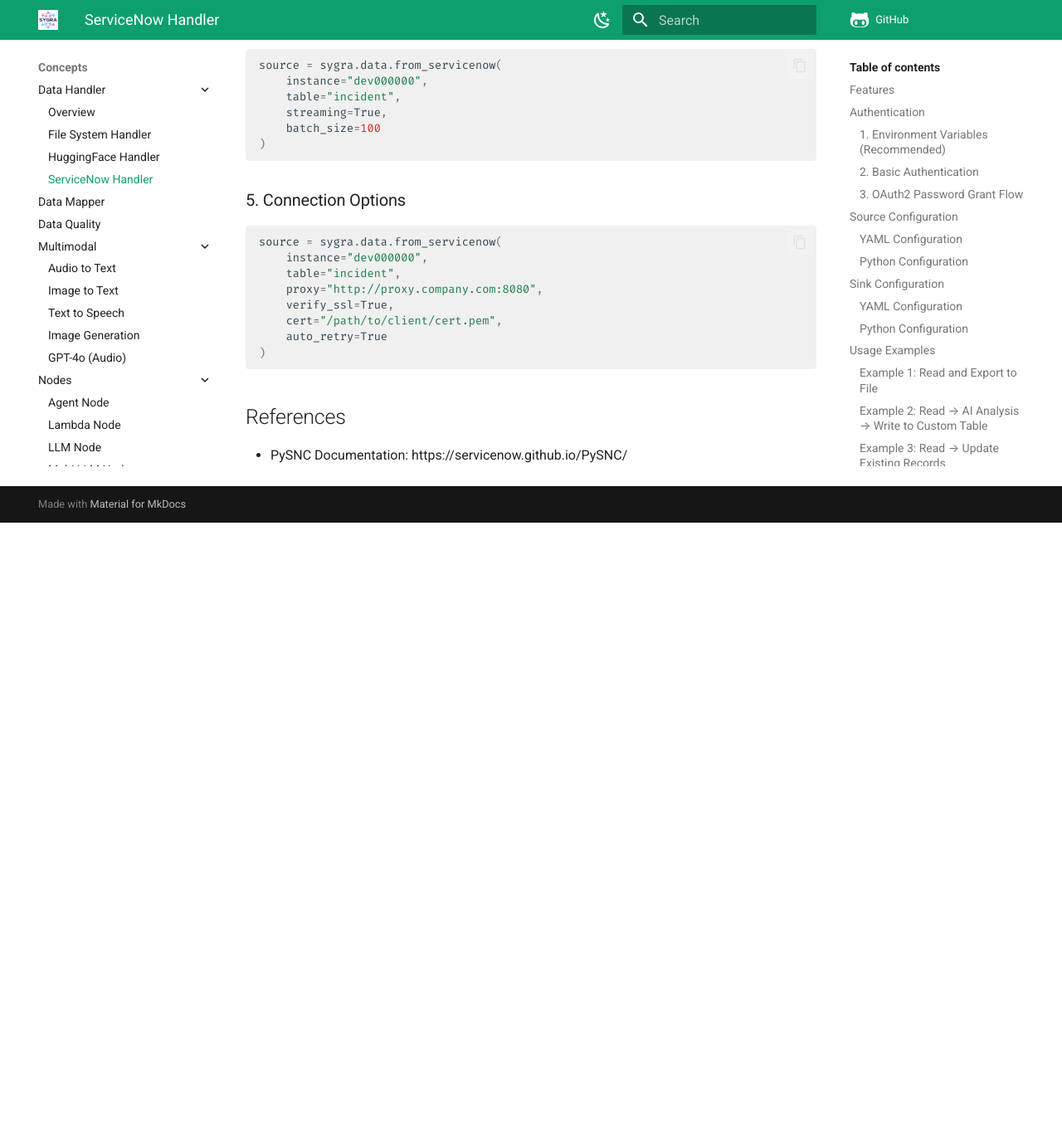
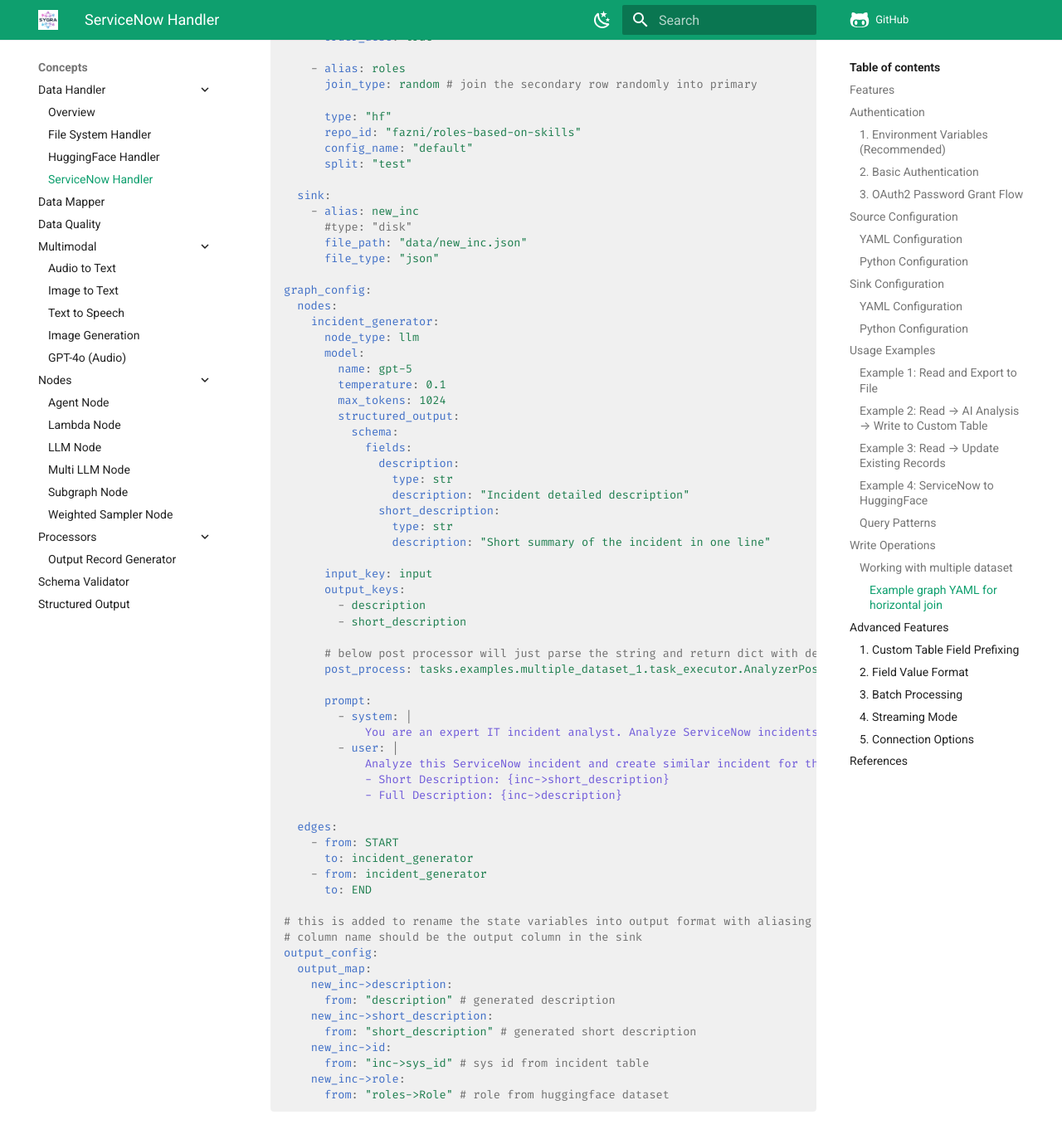
Before and after one commit to ServiceNow/SyGra, an MkDocs documentation site: the page built from docs/concepts/data_handler/servicenow.md, in a window 1280 px wide and 1400 px high, scrolled down 10664 px. Shown: the top 1379 px of the window at 83% size. Built offline with MkDocs 1.6.1 and Material for MkDocs 9.7.7, drawn with Linux system fonts in a browser that asks for light colours; comment, search, counter and statistics services are not loaded; before the commit the page ends 11294 px from its top, so only the background shows below that; some of the changed text lies outside the part shown.

Commit message:
document update for yaml example

````diff
--- a/docs/concepts/data_handler/servicenow.md
+++ b/docs/concepts/data_handler/servicenow.md
@@ -436,6 +436,106 @@
 * `primary_key`: Signifies the column of the primary dataset which should match with other dataset column `join_key` when join type is `column`
 * `join_key`: Signifies the column of other dataset which should match with primary dataset column `primary_key` when join type is `column`
 
+##### Example graph YAML for horizontal join
+- Here each primary row is picked and merged(column wise) with one random row from secondary, generates 10 records only.
+- If join_type of secondary is changed to `cross`, each primary row is joined with each secondary row, generates 10 x n rows.
+- If join_type of secondary is changed to `sequential`, each primary row is joined with one secondary row sequentially, generates 10 rows.
+- Example for join_type `column` is given at `tasks/examples/multiple_dataset`
+```yaml
+# This graph config explains how incidents can be created for a role
+# as it is random horizontal join, the output record count is same as incident table(10)
+data_config:
+  id_column: sys_id
+  source:
+    - alias: inc
+      join_type: primary
+
+      type: servicenow
+      table: incident
+
+      filters:
+        active: "true"
+        priority: ["1", "2"]
+
+      fields:
+        - sys_id
+        - short_description
+        - description
+
+      limit: 10
+
+      order_by: sys_created_on
+      order_desc: true
+
+    - alias: roles
+      join_type: random # join the secondary row randomly into primary
+
+      type: "hf"
+      repo_id: "fazni/roles-based-on-skills"
+      config_name: "default"
+      split: "test"
+
+  sink:
+    - alias: new_inc
+      #type: "disk"
+      file_path: "data/new_inc.json"
+      file_type: "json"
+
+graph_config:
+  nodes:
+    incident_generator:
+      node_type: llm
+      model:
+        name: gpt-5
+        temperature: 0.1
+        max_tokens: 1024
+        structured_output:
+          schema:
+            fields:
+              description:
+                type: str
+                description: "Incident detailed description"
+              short_description:
+                type: str
+                description: "Short summary of the incident in one line"
+
+      input_key: input
+      output_keys:
+        - description
+        - short_description
+
+      # below post processor will just parse the string and return dict with description and short_description key
+      post_process: tasks.examples.multiple_dataset_1.task_executor.AnalyzerPostProcessor
+
+      prompt:
+        - system: |
+            You are an expert IT incident analyst. Analyze ServiceNow incidents and provide structured insights.
+        - user: |
+            Analyze this ServiceNow incident and create similar incident for the role {roles->Role}:
+            - Short Description: {inc->short_description}
+            - Full Description: {inc->description}
+
+  edges:
+    - from: START
+      to: incident_generator
+    - from: incident_generator
+      to: END
+
+# this is added to rename the state variables into output format with aliasing (ex: new_inc->column_name)
+# column name should be the output column in the sink
+output_config:
+  output_map:
+    new_inc->description:
+      from: "description" # generated description
+    new_inc->short_description:
+      from: "short_description" # generated short description
+    new_inc->id:
+      from: "inc->sys_id" # sys id from incident table
+    new_inc->role:
+      from: "roles->Role" # role from huggingface dataset
+```
+
+
 
 ## Advanced Features
 
````
Also changed, not shown: 1 other file.
